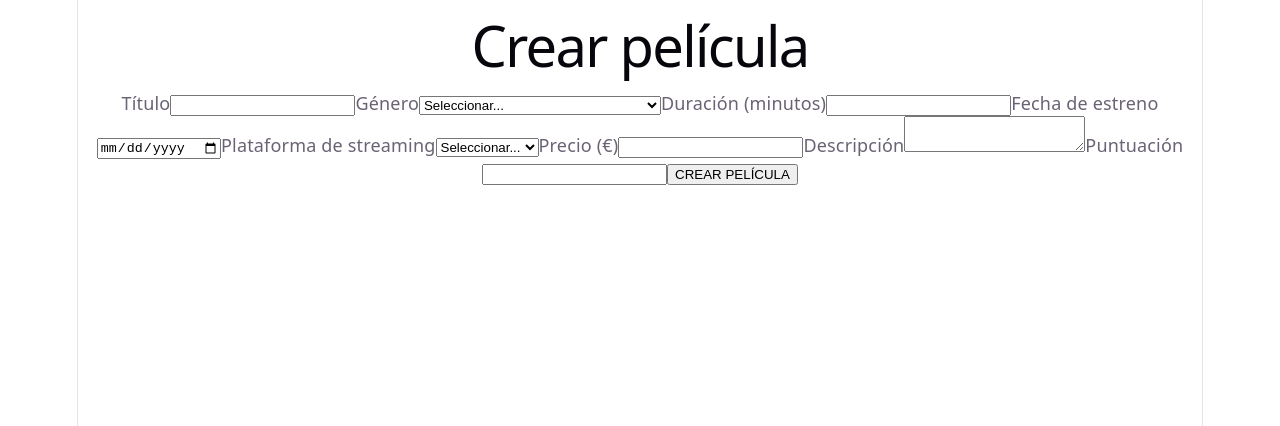
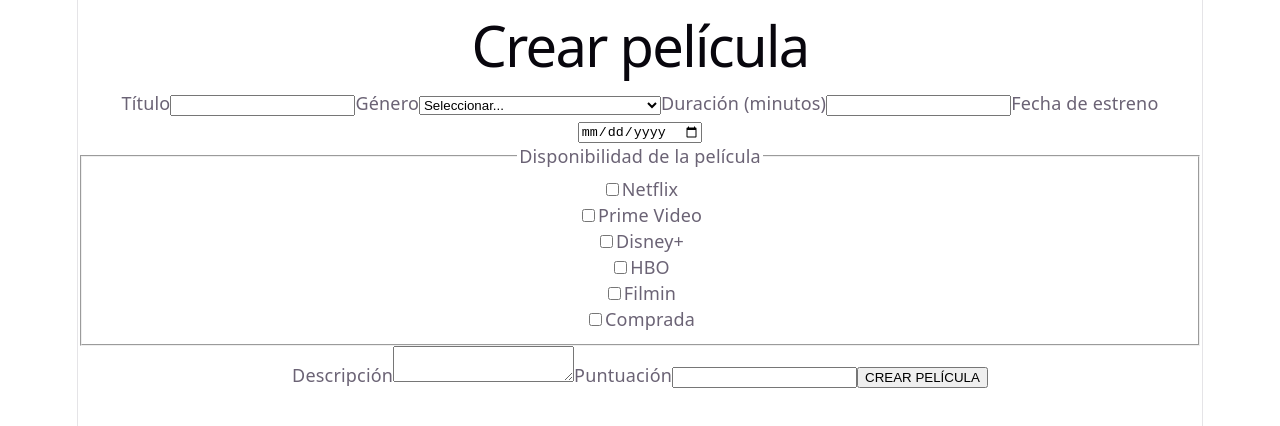
Before and after one commit to IvanGPR/PWCL4, a React (Vite) app in the folder mi-app/: page / in a window 1280 px wide. Shown: the top 426 px of the page. Built offline with nearby package versions, Linux system fonts and the light colour scheme.

Commit message:
modificacion de streamService

```diff
--- a/mi-app/src/components/FormularioPelicula.jsx
+++ b/mi-app/src/components/FormularioPelicula.jsx
@@ -1,21 +1,48 @@
 import { useForm } from "react-hook-form";
 import { zodResolver } from "@hookform/resolvers/zod";
 import { esquemaPelicula } from "../esquemaRegistro/esquemaPelicula";
+import { plataformas } from "../constants/plataformas";
 
 import Title from "./title";
 import Genre from "./genre";
 import Duration from "./duration";
 import ReleaseDate from "./releaseDate";
 import StreamingService from "./streamingService";
-import Price from "./price";
 import Description from "./description";
 import Grade from "./grade";
+
+
+// Generar los valores iniciales de todas las plataformas
+const streamingDefaults = {};
+
+plataformas.forEach((plataforma) => {
+
+    if (plataforma.id === "comprada") {
+
+        streamingDefaults[plataforma.id] = {
+            disponible: false,
+            precio: ""
+        };
+
+    } else {
+
+        streamingDefaults[plataforma.id] = {
+            disponible: false,
+            modalidad: "",
+            precio: ""
+        };
+
+    }
+
+});
+
 
 export default function FormularioPelicula() {
 
     const {
         register,
         handleSubmit,
+        watch,
         formState: { errors, isSubmitting }
     } = useForm({
         resolver: zodResolver(esquemaPelicula),
@@ -25,8 +52,7 @@ export default function FormularioPelicula() {
             genre: "",
             duration: "",
             releaseDate: "",
-            streamingService: "",
-            price: "",
+            streamingService: streamingDefaults,
             description: "",
             grade: ""
         }
@@ -41,7 +67,10 @@ export default function FormularioPelicula() {
 
             <h1>Crear película</h1>
 
-            <form onSubmit={handleSubmit(onSubmit)}>
+            <form
+                onSubmit={handleSubmit(onSubmit)}
+                noValidate
+            >
 
                 <Title register={register} errors={errors} />
 
@@ -51,9 +80,7 @@ export default function FormularioPelicula() {
 
                 <ReleaseDate register={register} errors={errors} />
 
-                <StreamingService register={register} errors={errors} />
-
-                <Price register={register} errors={errors} />
+                <StreamingService register={register} errors={errors} watch={watch}/>
 
                 <Description register={register} errors={errors} />
 
--- a/mi-app/src/components/price.jsx
+++ /dev/null
@@ -1,23 +0,0 @@
-export default function Price({ register, errors }) {
-
-    return (
-        <>
-            <label htmlFor="price">Precio (€)</label>
-
-            <input
-                id="price"
-                type="number"
-                step="0.01"
-                {...register("price", {
-                    valueAsNumber: true
-                })}
-            />
-
-            {errors.price && (
-                <span role="alert">
-                    {errors.price.message}
-                </span>
-            )}
-        </>
-    );
-}
--- a/mi-app/src/components/streamingService.jsx
+++ b/mi-app/src/components/streamingService.jsx
@@ -1,28 +1,154 @@
-export default function StreamingService({ register, errors }) {
+import { plataformas } from "../constants/plataformas";
+
+export default function StreamingService({
+    register,
+    errors,
+    watch
+}) {
 
     return (
-        <>
-            <label htmlFor="streamingService">
-                Plataforma de streaming
-            </label>
+        <fieldset className="streamingService">
 
-            <select
-                id="streamingService"
-                {...register("streamingService")}
-            >
-                <option value="">Seleccionar...</option>
-                <option value="netflix">Netflix</option>
-                <option value="primeVideo">Prime Video</option>
-                <option value="disneyPlus">Disney+</option>
-                <option value="hbo">HBO</option>
-                <option value="filmin">Filmin</option>
-            </select>
+            <legend>Disponibilidad de la película</legend>
 
-            {errors.streamingService && (
+            {plataformas.map((plataforma) => {
+
+                const campo = `streamingService.${plataforma.id}`;
+
+                const disponible = watch(`${campo}.disponible`);
+
+                const modalidad = watch(`${campo}.modalidad`);
+
+                const error =
+                    errors.streamingService?.[plataforma.id];
+
+                return (
+                    <div
+                        key={plataforma.id}
+                        className="plataforma"
+                    >
+
+                        <label htmlFor={`${campo}.disponible`}>
+
+                            <input
+                                id={`${campo}.disponible`}
+                                type="checkbox"
+                                {...register(`${campo}.disponible`, {
+                                    deps: [
+                                        "streamingService",
+                                        `${campo}.modalidad`,
+                                        `${campo}.precio`
+                                    ]
+                                })}
+                            />
+
+                            {plataforma.nombre}
+
+                        </label>
+
+                        {disponible && (
+
+                            <div className="opcionesPlataforma">
+
+                                {plataforma.id !== "comprada" && (
+
+                                    <>
+                                        <label htmlFor={`${campo}.modalidad`}>
+                                            Modalidad de acceso
+                                        </label>
+
+                                        <select
+                                            id={`${campo}.modalidad`}
+                                            {...register(`${campo}.modalidad`, {
+                                                deps: [`${campo}.precio`]
+                                            })}
+                                            aria-invalid={
+                                                !!error?.modalidad
+                                            }
+                                            aria-describedby={
+                                                error?.modalidad
+                                                    ? `${campo}.error-modalidad`
+                                                    : undefined
+                                            }
+                                        >
+                                            <option value="">
+                                                Seleccionar...
+                                            </option>
+
+                                            <option value="suscripcion">
+                                                Incluida con la suscripción
+                                            </option>
+
+                                            <option value="pago">
+                                                Pago adicional
+                                            </option>
+
+                                        </select>
+
+                                        {error?.modalidad && (
+                                            <span
+                                                id={`${campo}.error-modalidad`}
+                                                role="alert"
+                                            >
+                                                {error.modalidad.message}
+                                            </span>
+                                        )}
+                                    </>
+
+                                )}
+
+                                {(plataforma.id === "comprada" ||
+                                    modalidad === "pago") && (
+
+                                    <>
+                                        <label htmlFor={`${campo}.precio`}>
+                                            Precio (€)
+                                        </label>
+
+                                        <input
+                                            id={`${campo}.precio`}
+                                            type="number"
+                                            step="0.01"
+                                            {...register(`${campo}.precio`)}
+                                            aria-invalid={
+                                                !!error?.precio
+                                            }
+                                            aria-describedby={
+                                                error?.precio
+                                                    ? `${campo}.error-precio`
+                                                    : undefined
+                                            }
+                                        />
+
+                                        {error?.precio && (
+                                            <span
+                                                id={`${campo}.error-precio`}
+                                                role="alert"
+                                            >
+                                                {error.precio.message}
+                                            </span>
+                                        )}
+                                    </>
+
+                                )}
+
+                            </div>
+
+                        )}
+
+                    </div>
+                );
+
+            })}
+
+            {errors.streamingService?.message && (
+
                 <span role="alert">
                     {errors.streamingService.message}
                 </span>
+
             )}
-        </>
+
+        </fieldset>
     );
 }
--- /dev/null
+++ b/mi-app/src/constants/plataformas.js
@@ -0,0 +1,8 @@
+export const plataformas = [
+    { id: "netflix", nombre: "Netflix" },
+    { id: "primeVideo", nombre: "Prime Video" },
+    { id: "disneyPlus", nombre: "Disney+" },
+    { id: "hbo", nombre: "HBO" },
+    { id: "filmin", nombre: "Filmin" },
+    { id: "comprada", nombre: "Comprada" }
+];
--- a/mi-app/src/esquemaRegistro/esquemaPelicula.js
+++ b/mi-app/src/esquemaRegistro/esquemaPelicula.js
@@ -1,4 +1,6 @@
 import { z } from "zod";
+
+import { esquemaStreaming } from "./esquemaStreaming";
 
 export const esquemaPelicula = z.object({
 
@@ -8,22 +10,22 @@ export const esquemaPelicula = z.object({
     genre: z.string()
         .min(1, "Selecciona un género"),
 
-    duration: z.number()
+    duration: z.number({
+        error: "Introduce una duración válida"
+    })
         .int("La duración debe ser un número entero")
         .min(1, "La duración debe ser mayor que 0"),
 
     releaseDate: z.iso.date("Introduce una fecha válida"),
 
-    streamingService: z.string()
-        .min(1, "Selecciona una plataforma"),
-
-    price: z.number()
-        .min(0, "El precio no puede ser negativo"),
+    streamingService: esquemaStreaming,
 
     description: z.string()
         .min(1, "La descripción es obligatoria"),
 
-    grade: z.number()
+    grade: z.number({
+        error: "Introduce una puntuación válida"
+    })
         .min(0, "La puntuación mínima es 0")
         .max(10, "La puntuación máxima es 10")
 
--- /dev/null
+++ b/mi-app/src/esquemaRegistro/esquemaStreaming.js
@@ -0,0 +1,83 @@
+import { z } from "zod";
+import { plataformas } from "../constants/plataformas";
+
+
+// Esquema de una plataforma de streaming
+
+const esquemaPlataforma = z.object({
+    disponible: z.boolean(),
+    modalidad: z.string(),
+    precio: z.string()
+}).refine((datos) => {
+
+    return !datos.disponible ||
+           datos.modalidad === "suscripcion" ||
+           datos.modalidad === "pago";
+
+}, {
+
+    error: "Selecciona una modalidad de acceso",
+    path: ["modalidad"]
+
+}).refine((datos) => {
+
+    return !datos.disponible ||
+           datos.modalidad !== "pago" ||
+           (
+               datos.precio.trim() !== "" &&
+               Number.isFinite(Number(datos.precio)) &&
+               Number(datos.precio) > 0
+           );
+
+}, {
+
+    error: "Introduce un precio mayor que 0",
+    path: ["precio"]
+
+});
+
+
+// Esquema de la opción Comprada
+const esquemaCompra = z.object({
+    disponible: z.boolean(),
+    precio: z.string()
+}).refine((datos) => {
+
+    return !datos.disponible ||
+           (
+               datos.precio.trim() !== "" &&
+               Number.isFinite(Number(datos.precio)) &&
+               Number(datos.precio) > 0
+           );
+
+}, {
+
+    error: "Introduce un precio de compra mayor que 0",
+    path: ["precio"]
+
+});
+
+
+// Generar el esquema de todas las plataformas
+const esquemasPlataformas = {};
+
+plataformas.forEach((plataforma) => {
+
+    if (plataforma.id === "comprada") {
+        esquemasPlataformas[plataforma.id] = esquemaCompra;
+    } else {
+        esquemasPlataformas[plataforma.id] = esquemaPlataforma;
+    }
+
+});
+
+
+// Validar el conjunto de plataformas
+export const esquemaStreaming = z.object(esquemasPlataformas).refine((datos) => {
+
+    return plataformas.some((plataforma) => {
+        return datos[plataforma.id].disponible;
+    });
+}, {
+    error: "Selecciona al menos una plataforma o la opción Comprada"
+});
```
